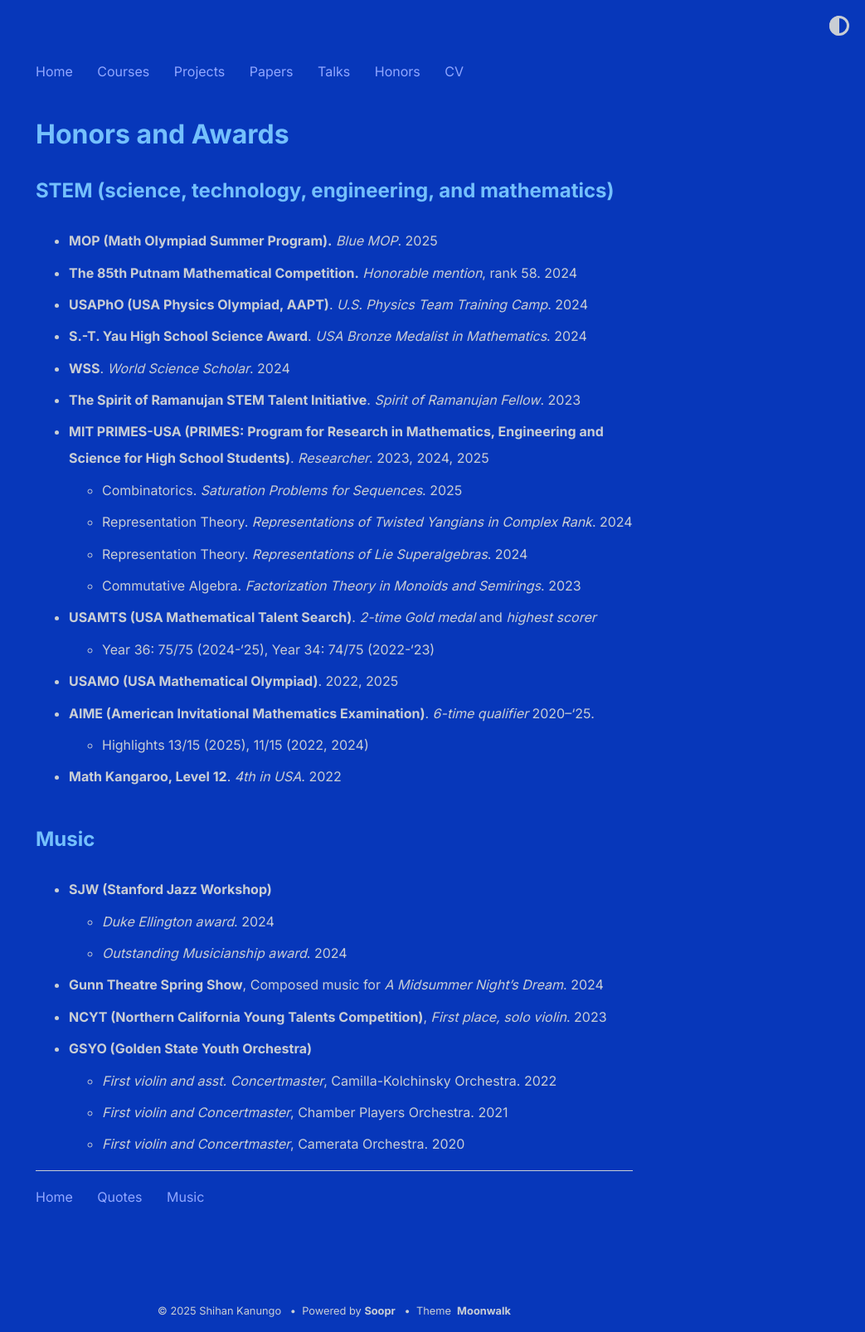
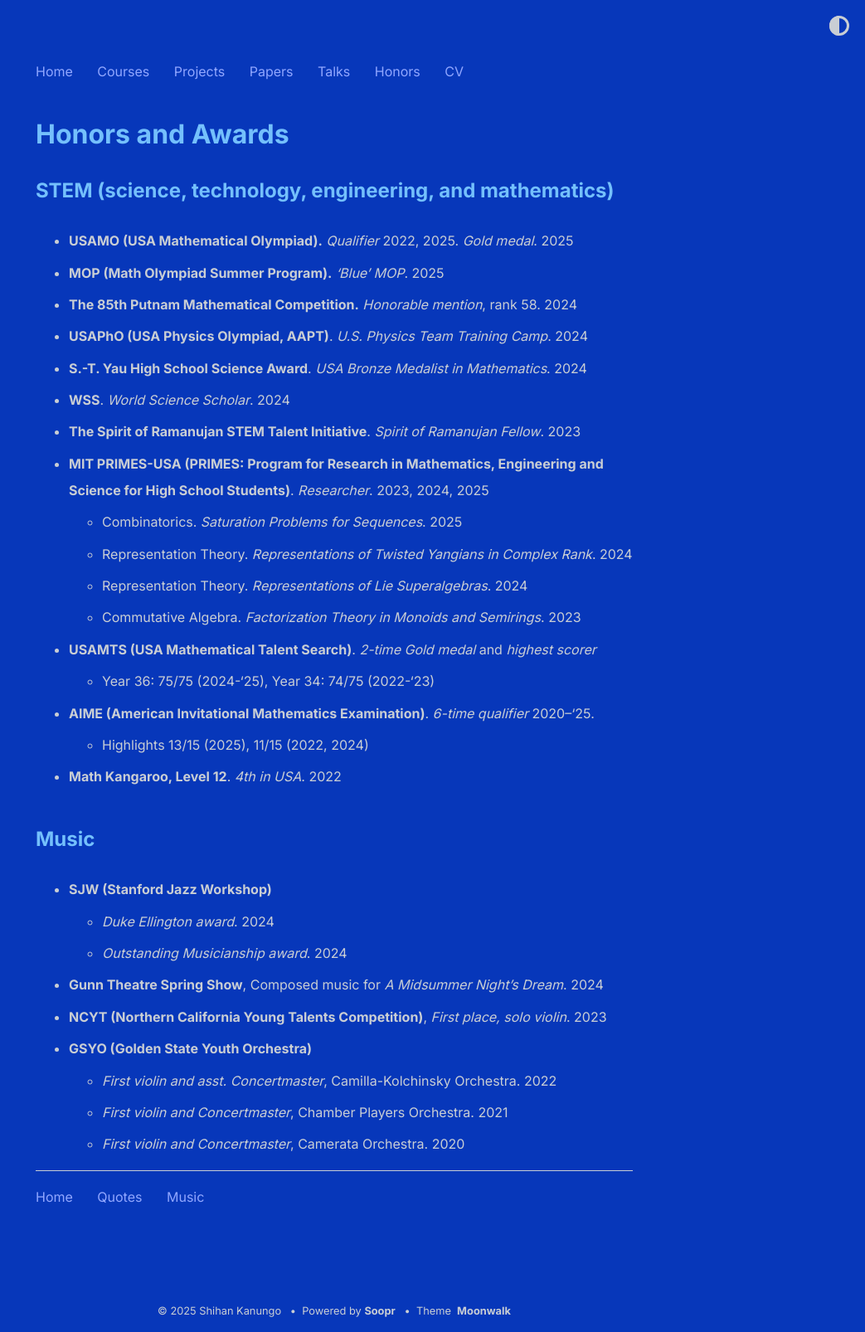
Before and after one commit to shihankanungo/shihankanungo.github.io, a Jekyll site: the page built from honors.md, in a window 1280 px wide. Shown: the whole page at 83% size, without its empty margins (237-1280 px from the left). Built offline with Jekyll 4.4.1, drawn with Linux system fonts in a browser that asks for light colours.

Commit message:
Update honors.md

```diff
--- a/honors.md
+++ b/honors.md
@@ -5,7 +5,8 @@ title: Honors and Awards
 
 ## STEM (science, technology, engineering, and mathematics)
 
-- **MOP (Math Olympiad Summer Program).** *Blue MOP*. 2025
+- **USAMO (USA Mathematical Olympiad).** *Qualifier* 2022, 2025. *Gold medal*. 2025
+- **MOP (Math Olympiad Summer Program).** *'Blue' MOP*. 2025
 - **The 85th Putnam Mathematical Competition.** *Honorable mention*, rank 58. 2024
 - **USAPhO (USA Physics Olympiad, AAPT)**. *U.S. Physics Team Training Camp*. 2024
 - **S.-T. Yau High School Science Award**. *USA Bronze Medalist in Mathematics*. 2024
```
Also changed, not shown: other parts of honors.md (+0 -1 lines).
